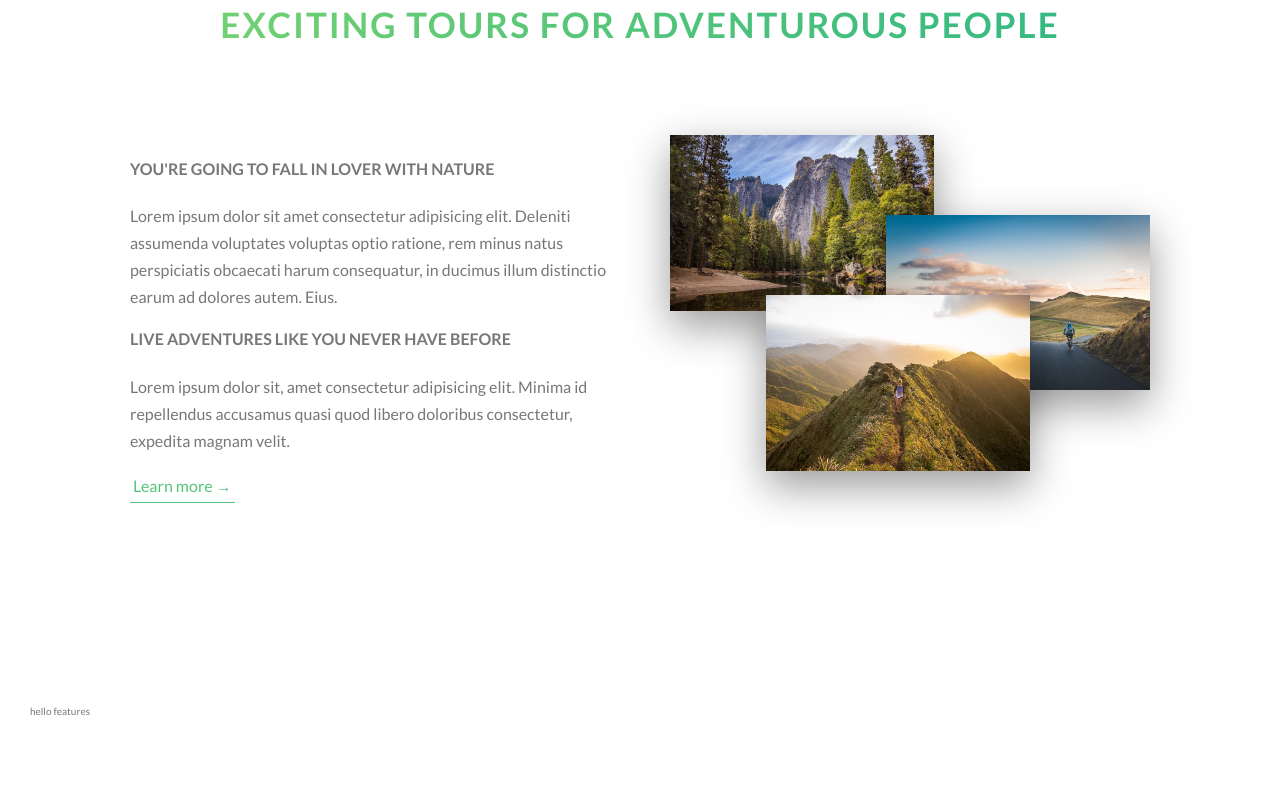
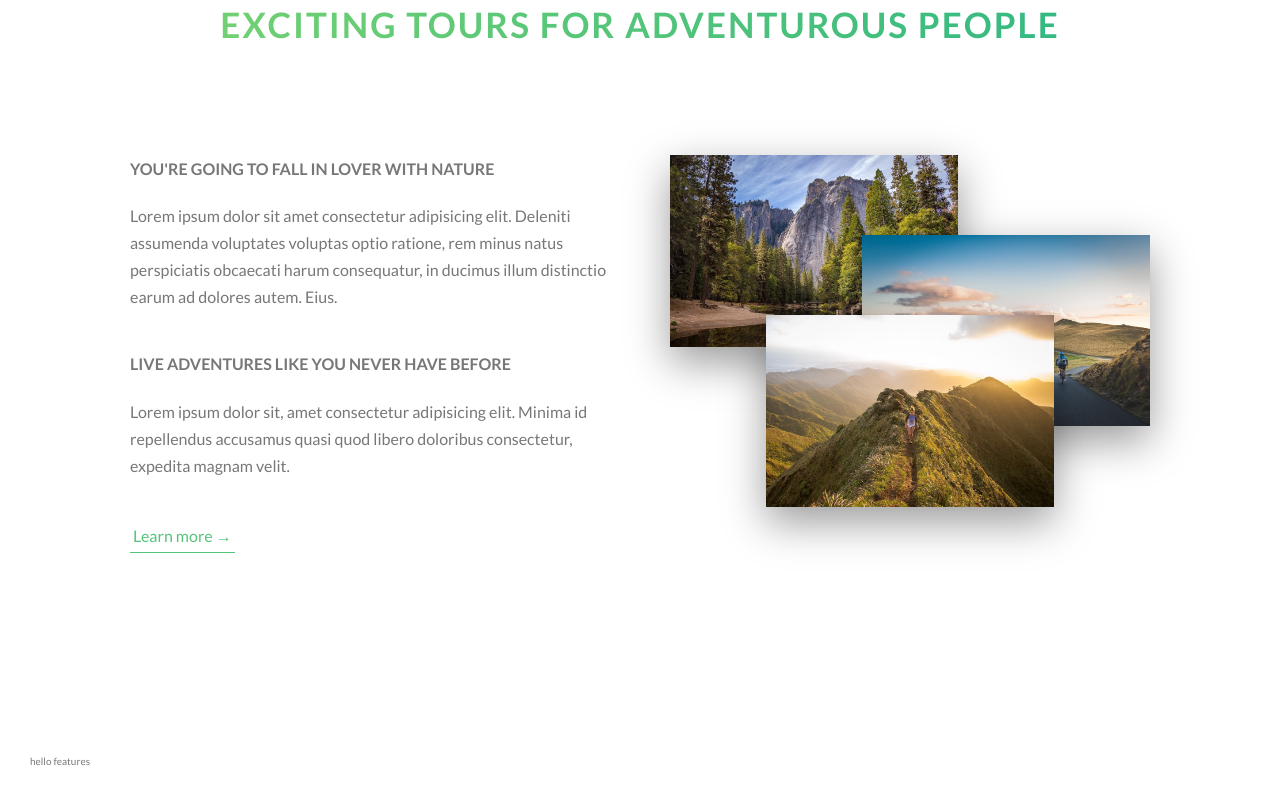
Before and after one commit to PaulGreetham/natours, a React (Create React App) app: page / in a window 1280 px wide. Shown: the part 895-1695 px from the top of the page. Before the commit the page ends 1645 px from the top, so only its background shows below. Built offline with nearby package versions, Linux system fonts and the light colour scheme.

Commit message:
paragraph sizing increased

```diff
--- a/src/components/about/About.scss
+++ b/src/components/about/About.scss
@@ -44,7 +44,7 @@
         font-size: $default-font-size;
 
         &:not(:last-child) {
-          margin-bottom: 1.5rem;
+          margin-bottom: 4rem;
         }
       }
 
@@ -82,25 +82,24 @@
       transition: all 0.2s;
 
       img {
-        width: 55%;
+        width: 60%;
         box-shadow: 0 1.5rem 4rem rgba($color-black, 0.4);
         position: absolute;
         transition: all 0.2s;
         outline-offset: 2rem;
 
         &.photo-1 {
-          top: -2rem;
           left: 0;
         }
 
         &.photo-2 {
           right: 0;
-          top: 6rem;
+          top: 8rem;
         }
 
         &.photo-3 {
           left: 20%;
-          top: 14rem;
+          top: 16rem;
         }
 
         &:hover {
```
